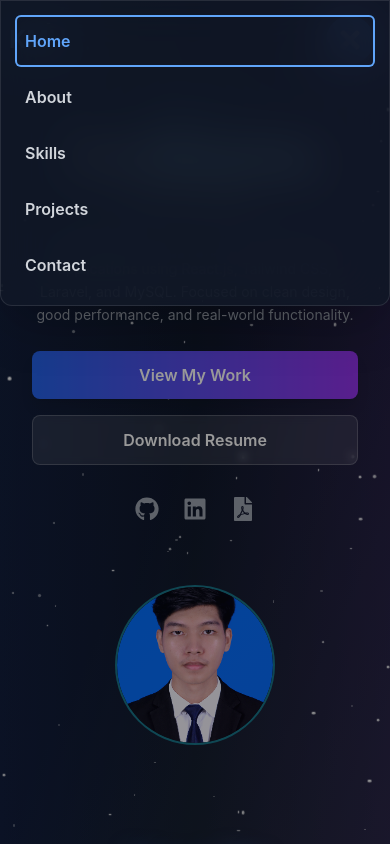
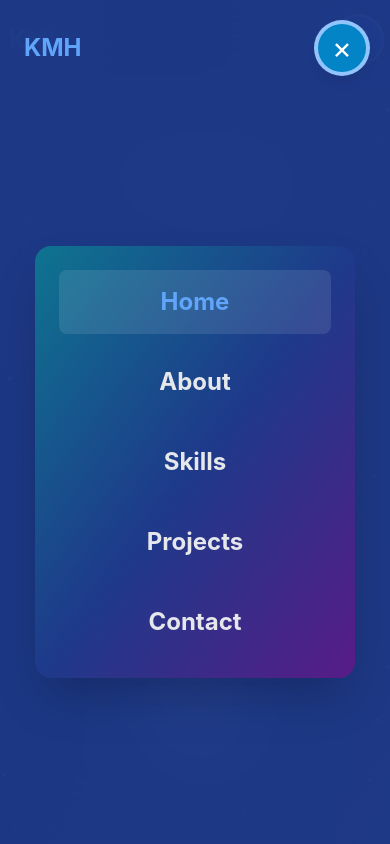
Before and after one commit to krymenghuy/Portfolio, a React (Create React App) app: page / in a window 390 px wide. Both pictures are taken after a click on the button "Open menu". Shown: the top 844 px of the page. Built offline with nearby package versions, Linux system fonts and the light colour scheme.

Commit message:
edit device mobile

```diff
--- a/src/components/Hero.js
+++ b/src/components/Hero.js
@@ -52,7 +52,7 @@ const Hero = () => {
   };
 
   return (
-    <section id="home" className="relative flex items-center justify-center h-screen px-4 overflow-hidden sm:px-6 lg:px-8">
+    <section id="home" className="relative flex flex-col items-center justify-center h-auto min-h-screen px-2 pt-16 pb-8 overflow-hidden sm:px-6 lg:px-8">
       {/* Animated Background Elements - Disable on mobile */}
       {!isMobile && (
         <>
@@ -80,19 +80,19 @@ const Hero = () => {
         </>
       )}
 
-      <div className="relative z-10 w-full max-w-6xl px-4 mx-auto">
-        <div className="flex flex-col items-center justify-center md:flex-row md:gap-8 lg:gap-12">
+      <div className="relative z-10 w-full max-w-6xl px-2 mx-auto">
+        <div className="flex flex-col items-center justify-center gap-8 md:flex-row md:gap-8 lg:gap-12">
           {/* Text Content */}
           <motion.div
             variants={containerVariants}
             initial="hidden"
             animate="visible"
-            className="flex-1 text-center md:text-left"
+            className="flex-1 w-full text-center flex flex-col items-center justify-center mx-auto md:text-left md:items-start"
           >
             {/* Greeting */}
             <motion.p
               variants={textVariants}
-              className="mb-2 text-lg font-semibold text-blue-400 sm:text-xl"
+              className="mb-2 text-base font-semibold text-blue-400 sm:text-lg"
             >
               Hello, I'm
             </motion.p>
@@ -107,7 +107,7 @@ const Hero = () => {
                 type: "spring",
                 stiffness: 100
               }}
-              className="mb-3 text-4xl font-bold text-white sm:text-5xl md:text-6xl"
+              className="mb-3 text-3xl font-bold text-white sm:text-4xl md:text-5xl"
             >
               <motion.span
                 initial={{ opacity: 0, y: 20 }}
@@ -131,7 +131,7 @@ const Hero = () => {
             {/* Title with typing effect */}
             <motion.h2
               variants={textVariants}
-              className="mb-5 text-lg text-gray-300 sm:text-2xl md:text-3xl"
+              className="mb-5 text-base text-gray-300 sm:text-xl md:text-2xl"
             >
               <motion.span
                 initial={{ opacity: 0 }}
@@ -160,7 +160,7 @@ const Hero = () => {
             {/* CTA Buttons with enhanced hover effects */}
             <motion.div
               variants={textVariants}
-              className="flex flex-col justify-center gap-4 mb-8 sm:flex-row md:justify-start"
+              className="flex flex-col justify-center gap-3 mb-8 sm:flex-row md:justify-start"
             >
               <motion.button
                 whileHover={{ scale: 1.05 }}
@@ -245,7 +245,7 @@ const Hero = () => {
               type: "spring",
               stiffness: 80
             }}
-            className="flex justify-center flex-1 w-full mt-10 md:w-auto md:justify-end md:mt-0"
+            className="flex justify-center flex-1 w-full mt-6 mx-auto md:w-auto md:justify-end md:mt-0"
           >
             <div className="relative">
               {/* Animated gradient border */}
--- a/src/components/Navbar.js
+++ b/src/components/Navbar.js
@@ -1,6 +1,14 @@
 import React, { useState, useEffect, useRef } from 'react';
-import { motion } from 'framer-motion';
+import { motion, AnimatePresence } from 'framer-motion';
 import { FaBars, FaTimes } from 'react-icons/fa';
+
+const NAV_ITEMS = [
+  { name: 'Home', href: '#home', id: 'home' },
+  { name: 'About', href: '#about', id: 'about' },
+  { name: 'Skills', href: '#skills', id: 'skills' },
+  { name: 'Projects', href: '#projects', id: 'projects' },
+  { name: 'Contact', href: '#contact', id: 'contact' },
+];
 
 const Navbar = () => {
   const [isOpen, setIsOpen] = useState(false);
@@ -8,12 +16,11 @@ const Navbar = () => {
   const [activeSection, setActiveSection] = useState('home');
   const menuRef = useRef(null);
 
+  // Highlight active section on scroll
   useEffect(() => {
     const handleScroll = () => {
-      const isScrolled = window.scrollY > 50;
-      setScrolled(isScrolled);
-      // Active section highlight
-      const sections = ['home', 'about', 'skills', 'projects', 'testimonials', 'contact'];
+      setScrolled(window.scrollY > 50);
+      const sections = NAV_ITEMS.map(item => item.id);
       for (let i = sections.length - 1; i >= 0; i--) {
         const el = document.getElementById(sections[i]);
         if (el && window.scrollY + 80 >= el.offsetTop) {
@@ -26,13 +33,9 @@ const Navbar = () => {
     return () => window.removeEventListener('scroll', handleScroll);
   }, []);
 
-  // Prevent background scroll when mobile menu is open
+  // Prevent background scroll when menu is open
   useEffect(() => {
-    if (isOpen) {
-      document.body.style.overflow = 'hidden';
-    } else {
-      document.body.style.overflow = '';
-    }
+    document.body.style.overflow = isOpen ? 'hidden' : '';
     return () => { document.body.style.overflow = ''; };
   }, [isOpen]);
 
@@ -57,37 +60,23 @@ const Navbar = () => {
       }
     };
     menuRef.current.addEventListener('keydown', handleKeyDown);
-    return () => {
-      if (menuRef.current) {
-        menuRef.current.removeEventListener('keydown', handleKeyDown);
-      }
-    };
+    return () => menuRef.current && menuRef.current.removeEventListener('keydown', handleKeyDown);
   }, [isOpen]);
-
-  const navItems = [
-    { name: 'Home', href: '#home', id: 'home' },
-    { name: 'About', href: '#about', id: 'about' },
-    { name: 'Skills', href: '#skills', id: 'skills' },
-    { name: 'Projects', href: '#projects', id: 'projects' },
-
-    { name: 'Contact', href: '#contact', id: 'contact' },
-  ];
 
   const scrollToSection = (href) => {
     const element = document.querySelector(href);
     if (element) {
-      // Dynamic offset: smaller on mobile
       const isMobile = window.innerWidth < 640;
       const yOffset = isMobile ? -50 : -80;
       const y = element.getBoundingClientRect().top + window.pageYOffset + yOffset;
       window.scrollTo({ top: y, behavior: 'smooth' });
-      setTimeout(() => setIsOpen(false), 350);
+      // Auto-close dropdown after click on mobile
+      if (isMobile) setTimeout(() => setIsOpen(false), 350);
     } else {
       setIsOpen(false);
     }
   };
 
-  // Click outside to close mobile menu
   const handleBackdropClick = (e) => {
     if (e.target.id === 'navbar-backdrop') setIsOpen(false);
   };
@@ -96,13 +85,13 @@ const Navbar = () => {
     <motion.nav
       initial={{ y: -100 }}
       animate={{ y: 0 }}
-      className={`fixed top-0 w-full z-50 transition-all duration-300 ${
+      className={`fixed top-0 w-full z-50 h-16 transition-all duration-300 ${
         scrolled ? 'bg-white/10 backdrop-blur-md shadow-lg' : 'bg-transparent'
       }`}
     >
       <div className="container-custom">
         <div className="flex items-center w-full px-2 py-4 sm:py-5 sm:px-4 md:py-6 md:px-8 lg:px-16 md:justify-between">
-          {/* Logo - Left on md+ */}
+          {/* Logo */}
           <div className="flex items-center flex-shrink-0">
             <motion.button
               whileHover={{ scale: 1.05 }}
@@ -115,10 +104,10 @@ const Navbar = () => {
             </motion.button>
           </div>
 
-          {/* Desktop Navigation - All Items Right on md+ */}
+          {/* Desktop Navigation */}
           <nav aria-label="Main navigation" className="items-center hidden ml-auto md:flex">
             <ul className="flex items-center space-x-4 sm:space-x-6 md:space-x-6 lg:space-x-8">
-              {navItems.map((item) => (
+              {NAV_ITEMS.map((item) => (
                 <li key={item.name}>
                   <motion.button
                     whileHover={{ scale: 1.1 }}
@@ -132,7 +121,6 @@ const Navbar = () => {
                     aria-current={activeSection === item.id ? 'page' : undefined}
                   >
                     {item.name}
-                    {/* Cool sliding underline animation */}
                     <span
                       className={`pointer-events-none absolute left-0 right-0 -bottom-1 mx-auto h-[3px] w-full max-w-[80%] rounded-full
                         bg-gradient-to-r from-blue-400 via-purple-400 to-blue-400
@@ -151,45 +139,66 @@ const Navbar = () => {
           </nav>
 
           {/* Mobile menu button */}
-          <div className="flex items-center justify-end flex-1 md:hidden">
-            <button
+          <div className="flex items-center justify-end flex-1 h-full md:hidden">
+            <motion.button
+              type="button"
               onClick={() => setIsOpen(!isOpen)}
-              className="flex items-center justify-center w-12 h-12 mr-2 text-white transition-colors duration-300 rounded-full bg-blue-500/80 hover:bg-blue-600 focus:outline-none focus:ring-2 focus:ring-blue-400 sm:mr-4 md:mr-0"
+              whileTap={{ scale: 0.92 }}
+              whileHover={{ scale: 1.08 }}
+              className="flex items-center justify-center w-12 h-12 m-0 text-white transition-all duration-200 bg-blue-700 border-2 border-blue-300 rounded-full shadow-2xl hover:bg-blue-800 focus:outline-none focus:ring-4 focus:ring-blue-300"
               aria-label={isOpen ? 'Close menu' : 'Open menu'}
               aria-expanded={isOpen}
               aria-controls="mobile-menu"
               tabIndex={0}
             >
               {isOpen ? <FaTimes size={28} /> : <FaBars size={28} />}
-            </button>
+            </motion.button>
           </div>
         </div>
 
         {/* Mobile Navigation & Backdrop */}
+        <AnimatePresence>
         {isOpen && (
-          <div
+          <motion.div
             id="navbar-backdrop"
-            className="fixed inset-0 z-40 bg-black/40 md:hidden"
+            initial={{ opacity: 0 }}
+            animate={{ opacity: 1 }}
+            exit={{ opacity: 0 }}
+            transition={{ duration: 0.25 }}
+            className="fixed inset-0 z-40 bg-blue-900/95 backdrop-blur-2xl md:hidden"
             onClick={handleBackdropClick}
             aria-hidden="true"
           >
             <motion.div
               ref={menuRef}
               id="mobile-menu"
-              initial={{ opacity: 0, y: -30 }}
-              animate={{ opacity: 1, y: 0 }}
-              exit={{ opacity: 0, y: -30 }}
-              className="relative z-50 py-4 mt-2 border shadow-2xl rounded-b-xl bg-gray-900/80 backdrop-blur-xl border-white/10"
-              style={{ minWidth: '70vw', maxWidth: 400, margin: '0 auto' }}
+              initial={{ x: '100%' }}
+              animate={{ x: 0 }}
+              exit={{ x: '100%' }}
+              transition={{ type: 'spring', stiffness: 260, damping: 30 }}
+              className="fixed inset-0 z-50 flex flex-col"
               tabIndex={-1}
             >
-              <nav aria-label="Mobile navigation">
-                <ul className="flex flex-col px-4 space-y-2 sm:space-y-4">
-                  {navItems.map((item) => (
-                    <li key={item.name}>
+              {/* Top bar with logo and close button */}
+              <div className="flex items-center justify-between w-full px-6 pt-6 pb-2">
+                <span className="text-2xl font-bold text-blue-400 select-none">KMH</span>
+                <button
+                  type="button"
+                  onClick={() => setIsOpen(false)}
+                  className="flex items-center justify-center w-12 h-12 text-3xl text-white rounded-full shadow-lg bg-sky-600 hover:bg-blue-700 focus:outline-none focus:ring-4 focus:ring-blue-300"
+                  aria-label="Close menu"
+                >
+                  <span aria-hidden="true">&times;</span>
+                </button>
+              </div>
+              {/* Dropdown menu container */}
+              <div className="flex items-center justify-center flex-1 w-full px-4">
+                <ul className="flex flex-col w-full max-w-xs gap-4 p-6 shadow-2xl bg-gradient-to-br from-cyan-700 via-blue-900 to-purple-900 rounded-2xl">
+                  {NAV_ITEMS.map((item) => (
+                    <li key={item.name} className="w-full">
                       <button
                         onClick={() => scrollToSection(item.href)}
-                        className={`w-full text-base sm:text-lg font-semibold text-left transition-colors duration-300 px-2 py-3 rounded focus:outline-none focus:ring-2 focus:ring-blue-400 ${activeSection === item.id ? 'text-blue-400' : 'text-gray-300 hover:text-blue-400'}`}
+                        className={`w-full text-2xl font-bold text-center py-4 rounded-lg transition-colors duration-300 focus:outline-none focus:ring-2 focus:ring-blue-400 ${activeSection === item.id ? 'text-blue-400 bg-white/10' : 'text-gray-200 hover:text-blue-400 hover:bg-white/10'}`}
                         tabIndex={0}
                         aria-current={activeSection === item.id ? 'page' : undefined}
                       >
@@ -198,10 +207,11 @@ const Navbar = () => {
                     </li>
                   ))}
                 </ul>
-              </nav>
+              </div>
             </motion.div>
-          </div>
+          </motion.div>
         )}
+        </AnimatePresence>
       </div>
     </motion.nav>
   );
```
Also changed, not shown: src/components/Projects.js (indentation only).
